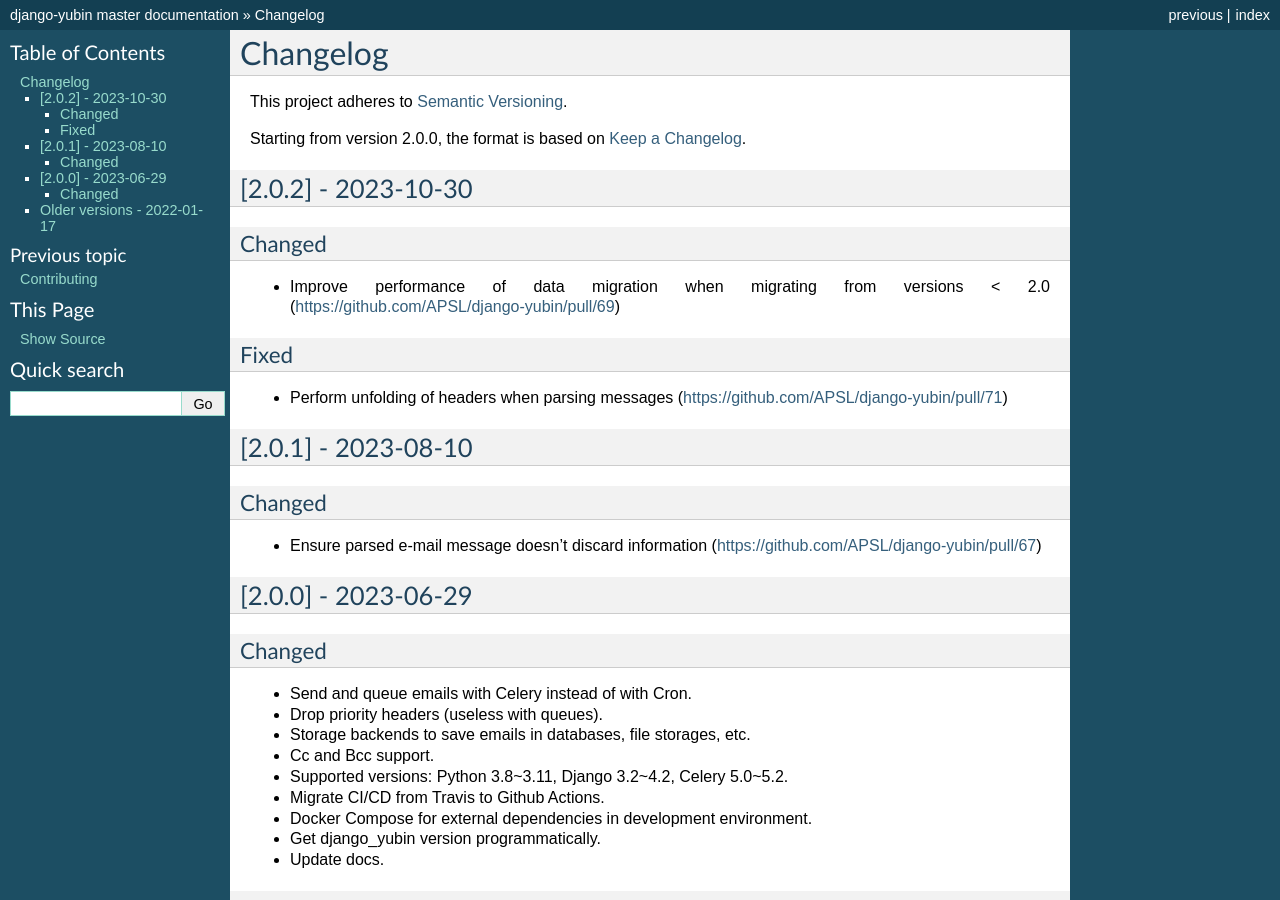
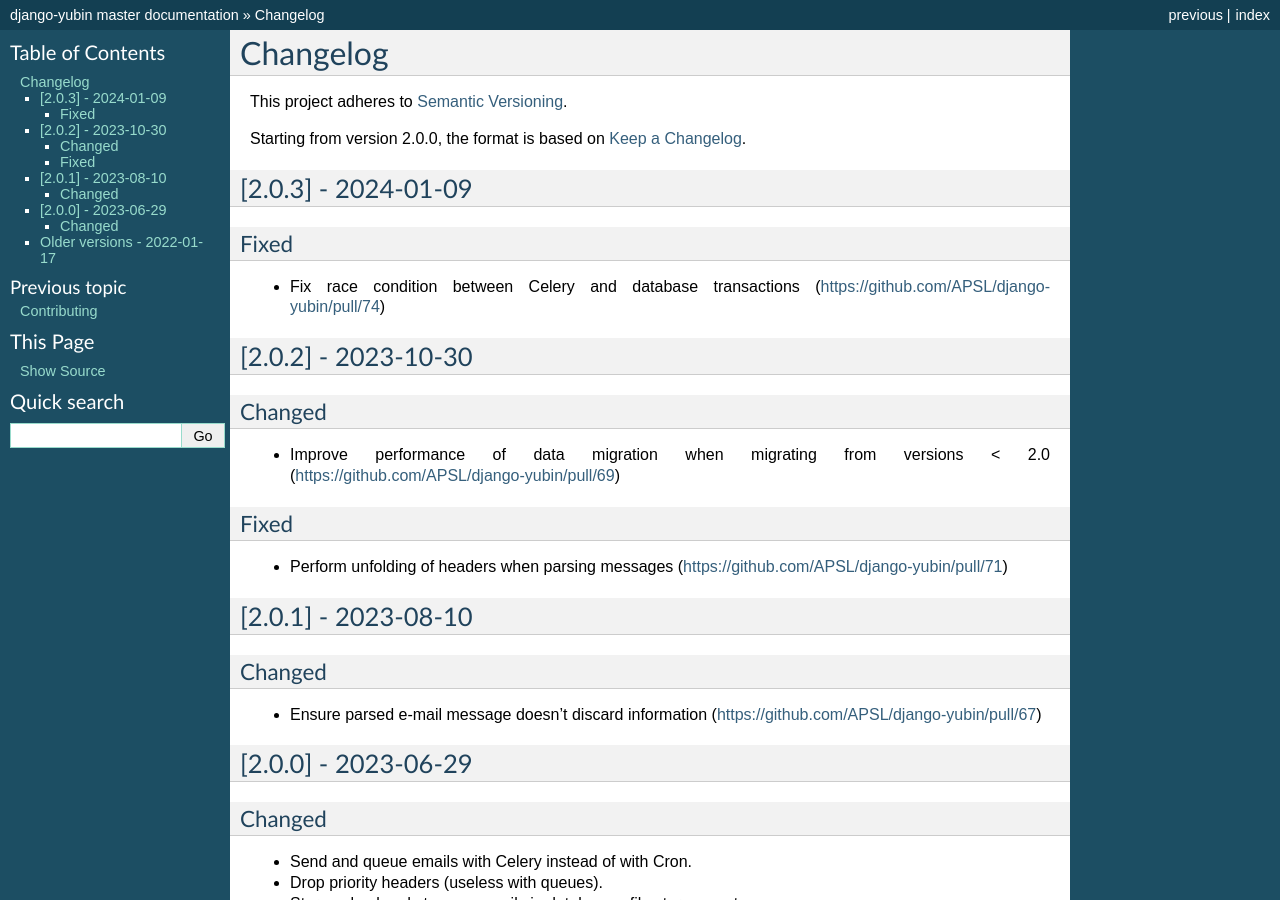
Before and after one commit to APSL/django-yubin, a Sphinx documentation site: the page built from docs/changelog.rst, in a window 1280 px wide and 900 px high. Built offline with Sphinx 7.4.7, drawn with Linux system fonts in a browser that asks for light colours.

Commit message:
Bump version

```diff
--- a/django_yubin/version.py
+++ b/django_yubin/version.py
@@ -1,2 +1,2 @@
-VERSION = (2, 0, 2)
+VERSION = (2, 0, 3)
 __version__ = '.'.join([str(part) for part in VERSION])
--- a/docs/changelog.rst
+++ b/docs/changelog.rst
@@ -4,6 +4,13 @@ Changelog
 This project adheres to `Semantic Versioning <https://semver.org/spec/v2.0.0.html>`_.
 
 Starting from version 2.0.0, the format is based on `Keep a Changelog <https://keepachangelog.com/en/1.0.0/>`_.
+
+[2.0.3] - 2024-01-09
+--------------------
+
+Fixed
+^^^^^
+* Fix race condition between Celery and database transactions (https://github.com/APSL/django-yubin/pull/74)
 
 [2.0.2] - 2023-10-30
 --------------------
--- a/humans.txt
+++ b/humans.txt
@@ -16,5 +16,6 @@ Celia Amador (@celdrake)
 Pablo Méndez (@pmendezsuarez)
 Tim Gates (@timgates42)
 Silvia (@SilviaAmAm)
+Viicos (@Viicos)
 
 https://github.com/APSL/django-yubin/graphs/contributors
```
